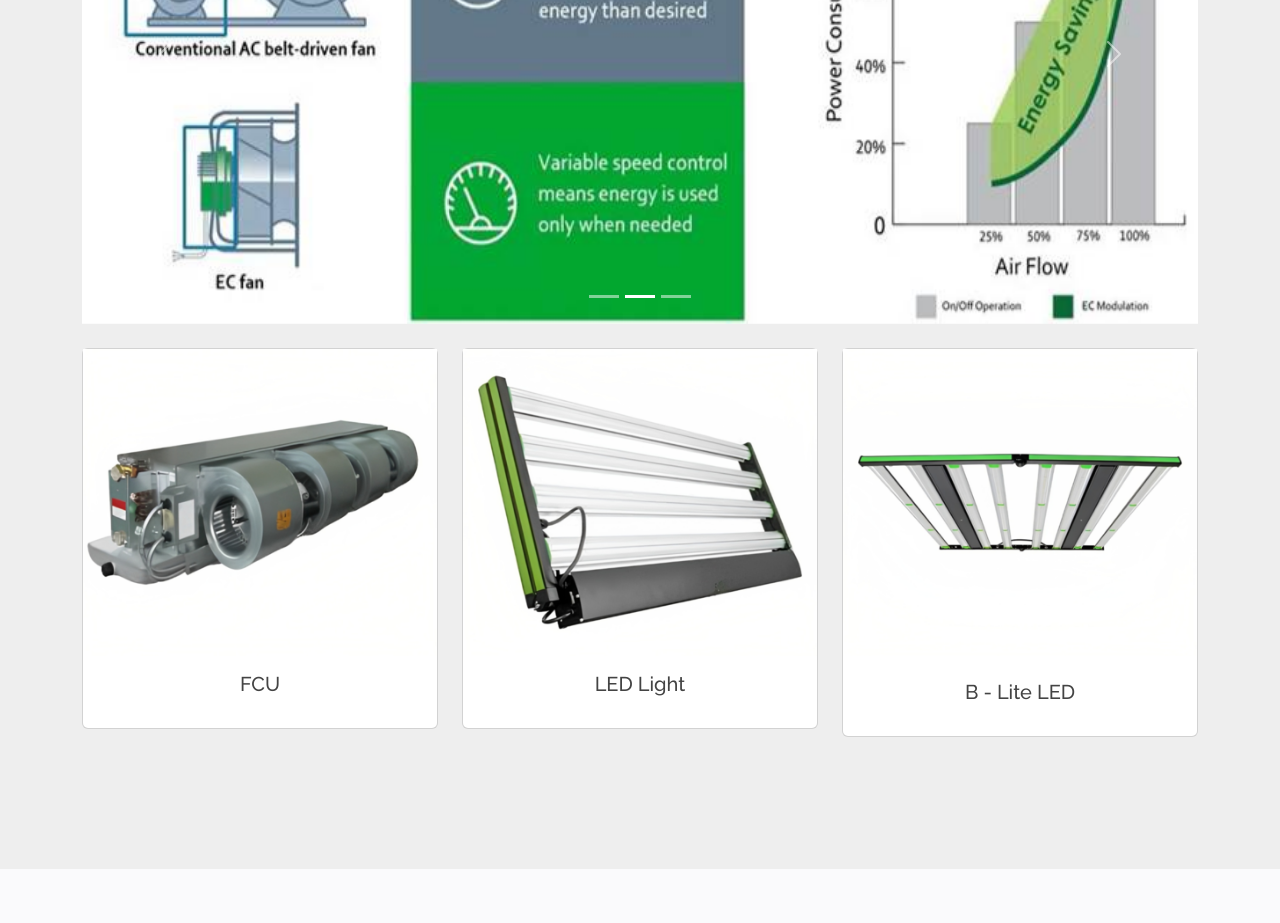
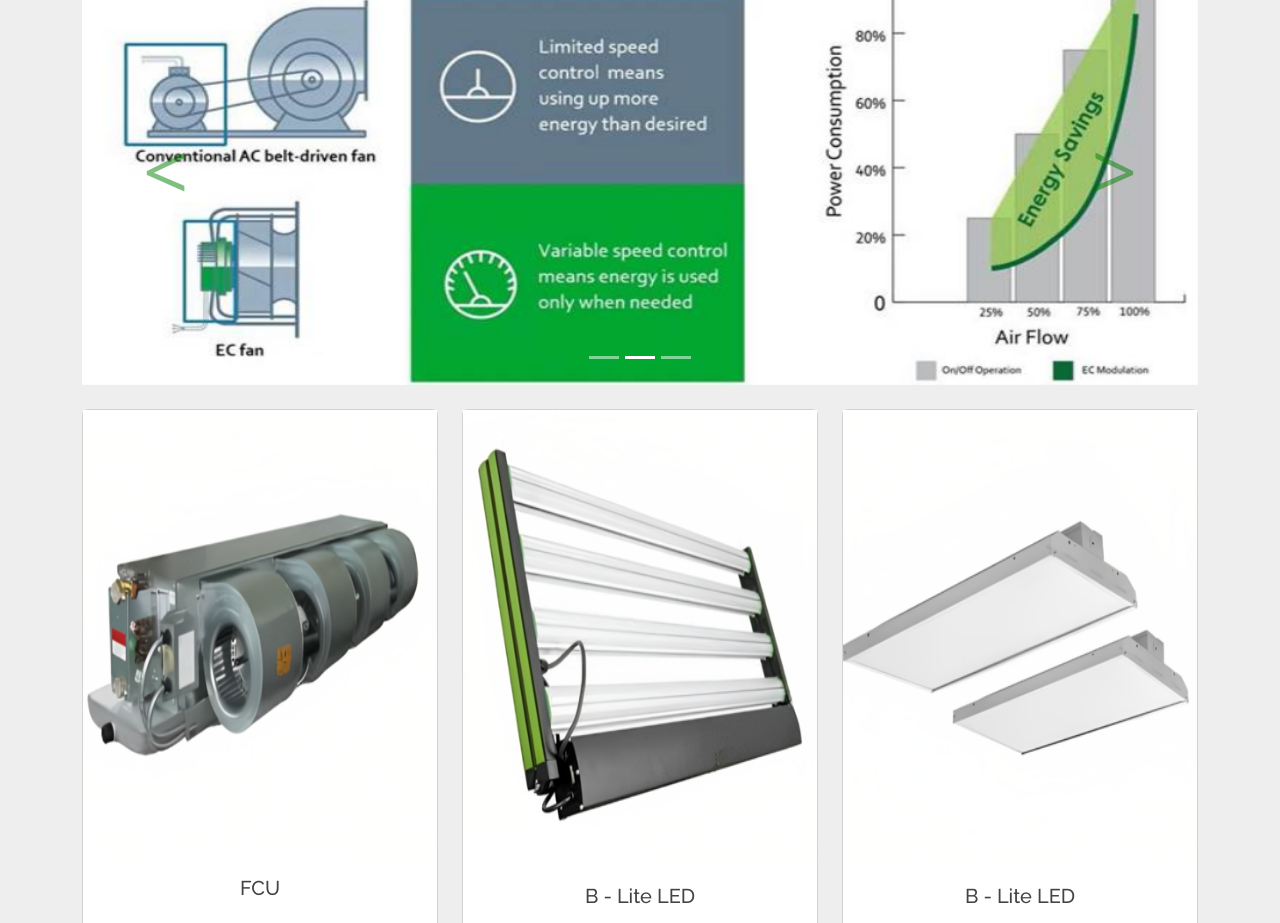
Before and after one commit to Sonooo/boxwich, a plain HTML site: page import.html in a window 1280 px wide. Shown: the part 830-1753 px from the top of the page. Drawn offline with nearby package versions, Linux system fonts and the light colour scheme.

Commit message:
almost final push

```diff
--- a/assets/css/style.css
+++ b/assets/css/style.css
@@ -1639,3 +1639,29 @@ section {
 .table-rwd tr:nth-child(2) td:first-child {
   box-shadow: 0 -2.7em 0 -6px #1a8cff, -6px -2.7em 0 -6px #1a8cff;
 }
+
+.carousel-control-prev-icon,
+.carousel-control-next-icon {
+  height: 100px;
+  width: 100px;
+  background-size: 100%, 100%;
+  border-radius: 50%;
+  background-image: none;
+}
+
+.carousel-control-next-icon:after
+{
+  content: '>';
+  font-size: 80px;
+  color: green;
+}
+
+.carousel-control-prev-icon:after {
+  content: '<';
+  font-size: 80px;
+  color: green;
+}
+.w-100 {
+  height: 450px;
+  width: 100%!important;
+}
--- a/import.html
+++ b/import.html
@@ -221,13 +221,15 @@
 
           <div class="col-lg-4 col-md-6 mb-4">
             <div class="card">
-              <div class="bg-image hover-zoom ripple ripple-surface ripple-surface-light"
-                data-mdb-ripple-color="light">
+              <div class="bg-image hover-zoom ripple" data-mdb-ripple-color="light">
                 <img src="./assets/img/importproductimages/B-LITE LED 1.png"
                   class="w-100" />
                 <a href="#!">
                   <div class="mask">
-                    <div class="d-flex justify-content-start align-items-end h-100"></div>
+                    <div class="d-flex justify-content-start align-items-end h-100">
+                      <h5>
+                      </h5>
+                    </div>
                   </div>
                   <div class="hover-overlay">
                     <div class="mask" style="background-color: rgba(251, 251, 251, 0.15);"></div>
@@ -236,7 +238,59 @@
               </div>
               <div class="card-body">
                 <a href="" class="text-reset">
-                  <h5 class="card-title mb-3">LED Light</h5>
+                  <h5 class="card-title mb-3">B - Lite LED</h5>
+                </a>
+
+              </div>
+            </div>
+          </div>
+
+          <div class="col-lg-4 col-md-6 mb-4">
+            <div class="card">
+              <div class="bg-image hover-zoom ripple" data-mdb-ripple-color="light">
+                <img src="./assets/img/importproductimages/B-LITE LED 2.png"
+                  class="w-100" />
+                <a href="#!">
+                  <div class="mask">
+                    <div class="d-flex justify-content-start align-items-end h-100">
+                      <h5>
+                      </h5>
+                    </div>
+                  </div>
+                  <div class="hover-overlay">
+                    <div class="mask" style="background-color: rgba(251, 251, 251, 0.15);"></div>
+                  </div>
+                </a>
+              </div>
+              <div class="card-body">
+                <a href="" class="text-reset">
+                  <h5 class="card-title mb-3">B - Lite LED</h5>
+                </a>
+
+              </div>
+            </div>
+          </div>
+
+          <div class="col-lg-4 col-md-6 mb-4">
+            <div class="card">
+              <div class="bg-image hover-zoom ripple" data-mdb-ripple-color="light">
+                <img src="./assets/img/importproductimages/B-LITE LED 3.png"
+                  class="w-100" />
+                <a href="#!">
+                  <div class="mask">
+                    <div class="d-flex justify-content-start align-items-end h-100">
+                      <h5>
+                      </h5>
+                    </div>
+                  </div>
+                  <div class="hover-overlay">
+                    <div class="mask" style="background-color: rgba(251, 251, 251, 0.15);"></div>
+                  </div>
+                </a>
+              </div>
+              <div class="card-body">
+                <a href="" class="text-reset">
+                  <h5 class="card-title mb-3">B - Lite LED</h5>
                 </a>
 
               </div>
@@ -268,6 +322,9 @@
               </div>
             </div>
           </div>
+
+
+
         </div>
 
       </div>
```
Also changed, not shown: export.html (+2 -1 lines), index.html (+4 -4 lines), assets/img/favicon.ico (added).
